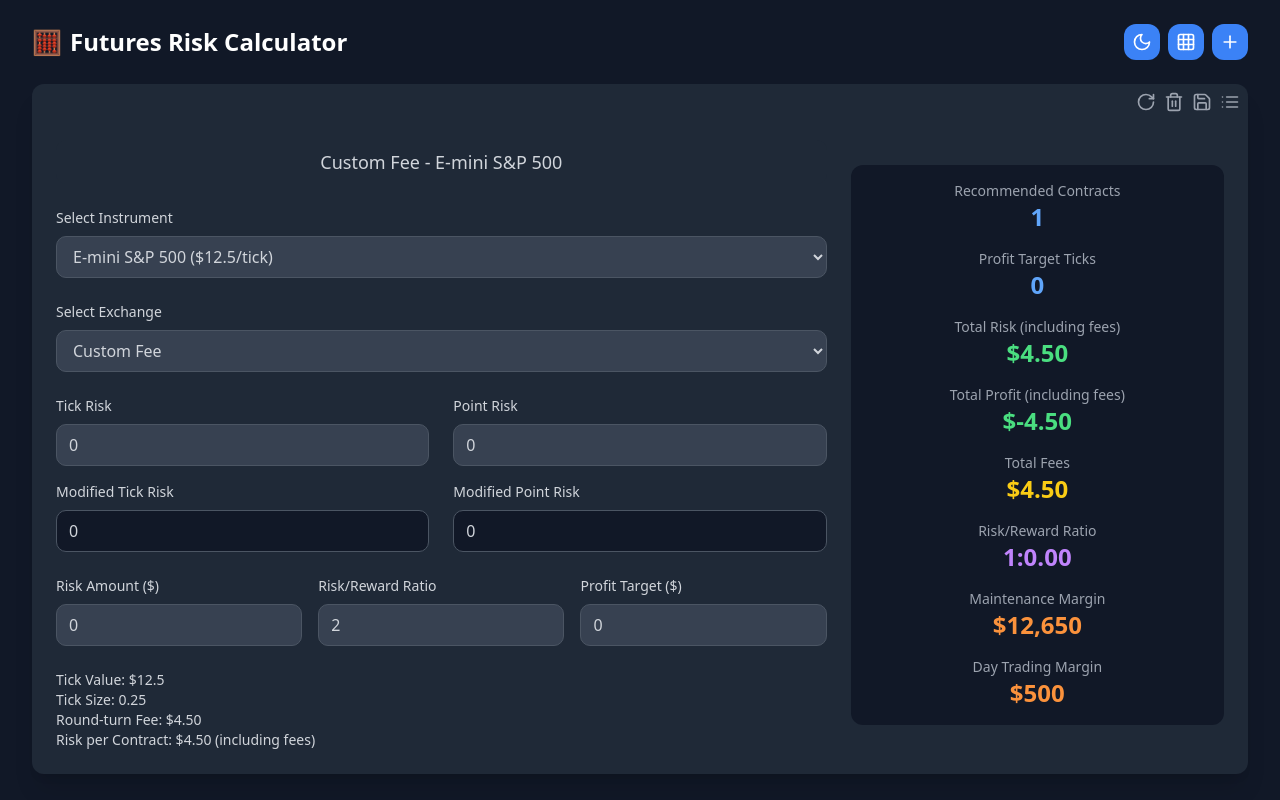
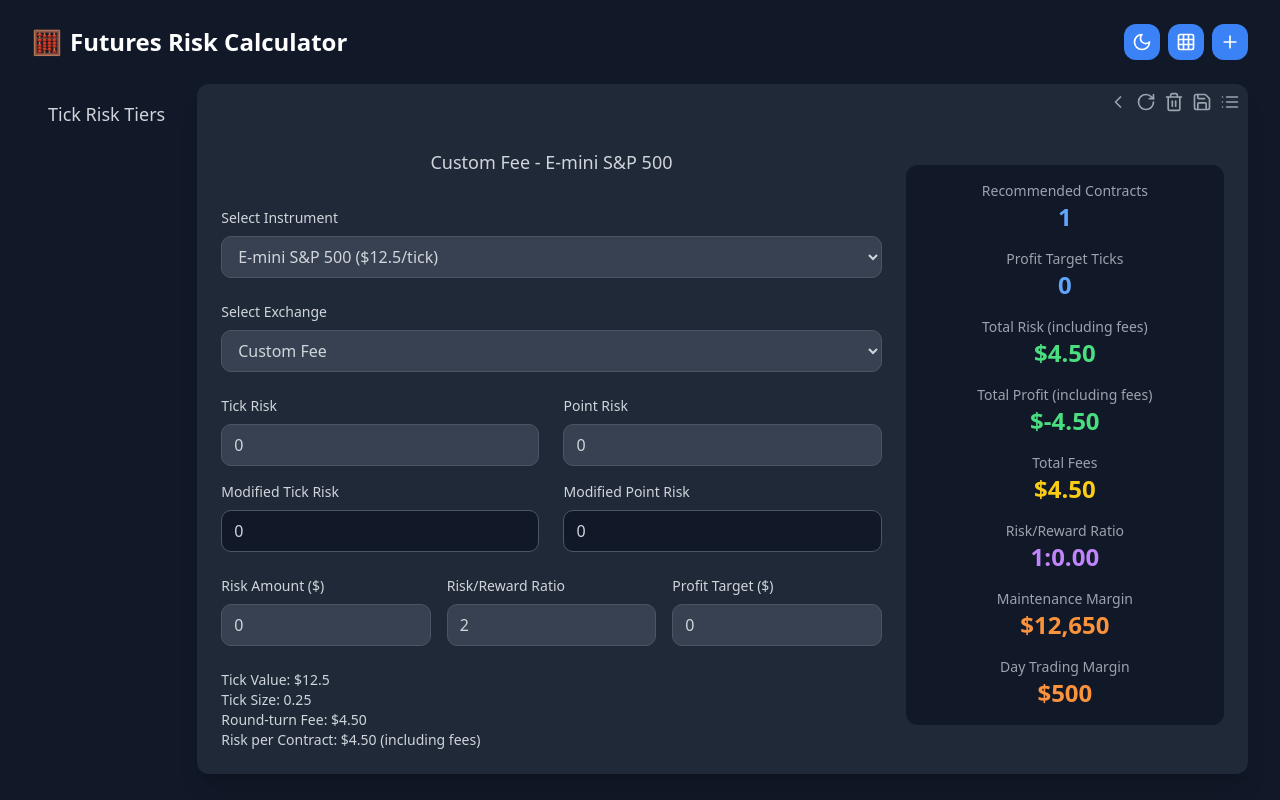
Before and after one commit to scarcrow465/project-continuer, a React (Vite) app: page / in a window 1280 px wide. Built offline with nearby package versions, Linux system fonts and the light colour scheme.

Commit message:
Add contract tier list
Adds a list displaying contract tiers, dynamically updating based on instrument selection.  Highlights the selected tier and includes a button to show/hide the list.

```diff
--- a/src/components/RiskCalculator/RiskCalculator.tsx
+++ b/src/components/RiskCalculator/RiskCalculator.tsx
@@ -1,5 +1,5 @@
 import React, { useState, useRef } from 'react';
-import { X, AlertCircle, Trash2, Save, Settings, List, RotateCw } from 'lucide-react';
+import { X, AlertCircle, Trash2, Save, Settings, List, RotateCw, ChevronLeft, ChevronRight } from 'lucide-react';
 import { motion, AnimatePresence } from 'framer-motion';
 import { CalculatorInstance, OptimalContract, calculateOptimalContracts } from './utils';
 import { instruments } from '../../data/instruments';
@@ -37,6 +37,7 @@ export const RiskCalculator: React.FC<RiskCalculatorProps> = ({
   const [showPresetsListModal, setShowPresetsListModal] = useState(false);
   const [newPresetName, setNewPresetName] = useState('');
   const [isUniversalPreset, setIsUniversalPreset] = useState(false);
+  const [showTierList, setShowTierList] = useState(true);
   const previousState = useRef<CalculatorInstance>(data);
   const { theme } = useTheme();
 
@@ -52,6 +53,13 @@ export const RiskCalculator: React.FC<RiskCalculatorProps> = ({
     const nextTier = availableTicks.find(tier => tier >= userTicks);
 
     return nextTier || availableTicks[availableTicks.length - 1];
+  };
+
+  const getTierList = () => {
+    const instrumentFee = getInstrumentFee(data.selectedExchange.id, data.selectedInstrument.id);
+    const feePerContract = instrumentFee ?? data.customFee;
+    const optimalContracts = calculateOptimalContracts(data.riskAmount, data.selectedInstrument.tickValue, feePerContract);
+    return [...new Set(optimalContracts.map(c => c.ticksPerContract))].sort((a, b) => a - b);
   };
 
   const handleStateChange = (updates: Partial<CalculatorInstance>) => {
@@ -141,13 +149,50 @@ export const RiskCalculator: React.FC<RiskCalculatorProps> = ({
   };
 
   return (
+    <div className="flex">
+      <AnimatePresence>
+        {showTierList && (
+          <motion.div
+            initial={{ width: 0, opacity: 0 }}
+            animate={{ width: 'auto', opacity: 1 }}
+            exit={{ width: 0, opacity: 0 }}
+            className="bg-gray-900 rounded-lg mr-4 p-4 h-fit"
+          >
+            <h3 className="text-lg font-medium text-gray-300 mb-4">Tick Risk Tiers</h3>
+            <div className="space-y-2">
+              {getTierList().map((tier) => (
+                <div
+                  key={tier}
+                  className={`px-3 py-2 rounded-md ${
+                    modifiedTicks === tier
+                      ? 'bg-blue-500/20 border border-blue-500/50'
+                      : 'bg-gray-800 border border-gray-700'
+                  }`}
+                >
+                  <p className="text-gray-300">
+                    {tier} ticks
+                  </p>
+                </div>
+              ))}
+            </div>
+          </motion.div>
+        )}
+      </AnimatePresence>
+
       <motion.div
         initial={{ opacity: 0, y: 20 }}
         animate={{ opacity: 1, y: 0 }}
         exit={{ opacity: 0, y: -20 }}
-      className="bg-gray-800 rounded-lg shadow-xl p-6 relative"
+        className="bg-gray-800 rounded-lg shadow-xl p-6 relative flex-1"
       >
         <div className="absolute top-2 right-2 flex items-center gap-2 z-10">
+          <button
+            onClick={() => setShowTierList(!showTierList)}
+            className="text-gray-400 hover:text-blue-400 transition-colors"
+            title={showTierList ? "Hide Tiers" : "Show Tiers"}
+          >
+            {showTierList ? <ChevronLeft size={20} /> : <ChevronRight size={20} />}
+          </button>
           <button onClick={handleUndo} className="text-gray-400 hover:text-blue-400 transition-colors" title="Undo">
             <RotateCw size={20} />
           </button>
@@ -349,6 +394,7 @@ export const RiskCalculator: React.FC<RiskCalculatorProps> = ({
             )}
           </div>
         </div>
+      </motion.div>
 
       <AnimatePresence>
         {showPresetModal && (
@@ -464,7 +510,7 @@ export const RiskCalculator: React.FC<RiskCalculatorProps> = ({
           </motion.div>
         )}
       </AnimatePresence>
-    </motion.div>
+    </div>
   );
 };
 
```
Lines whose indentation alone changed are shown as unchanged.
